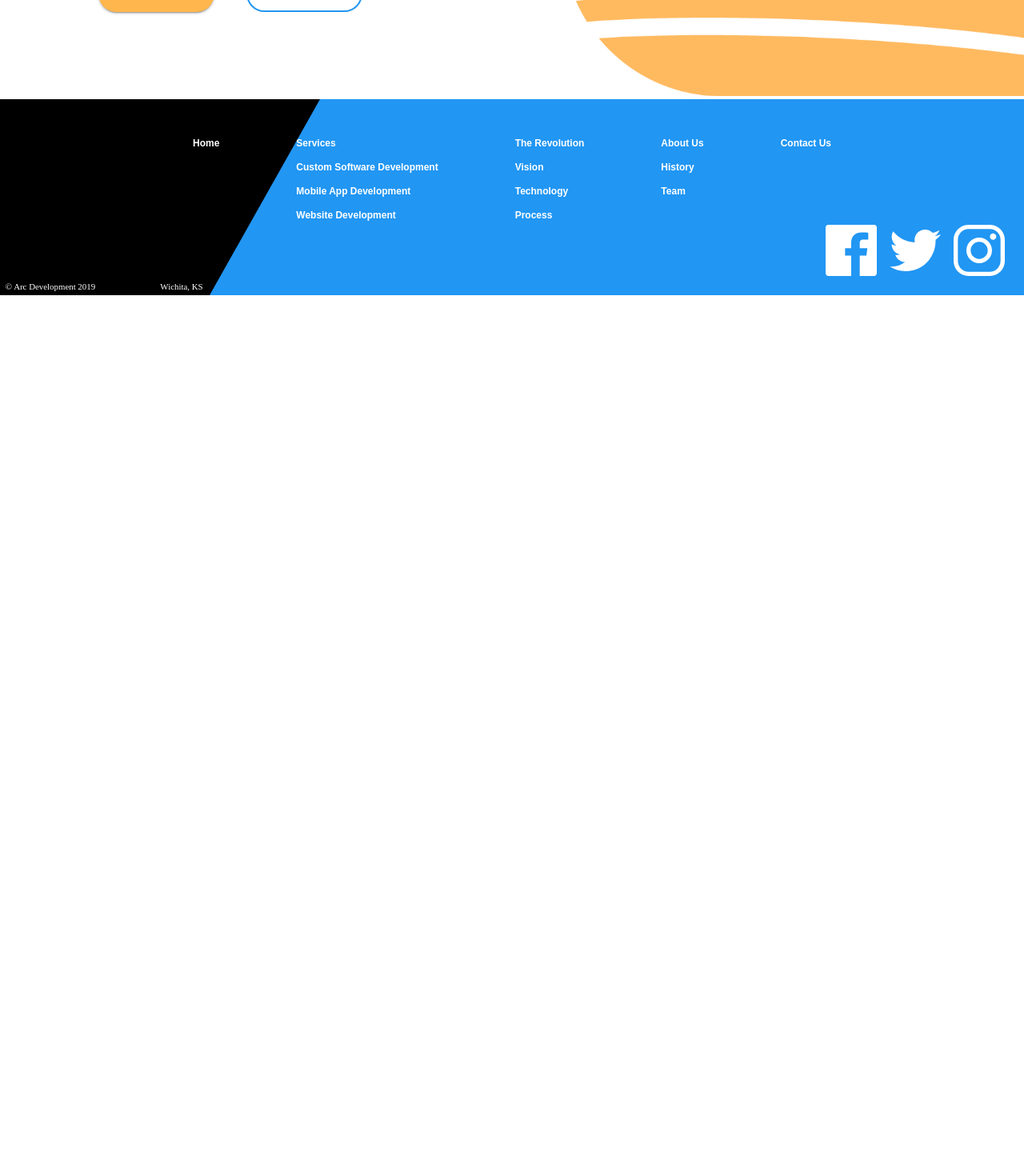
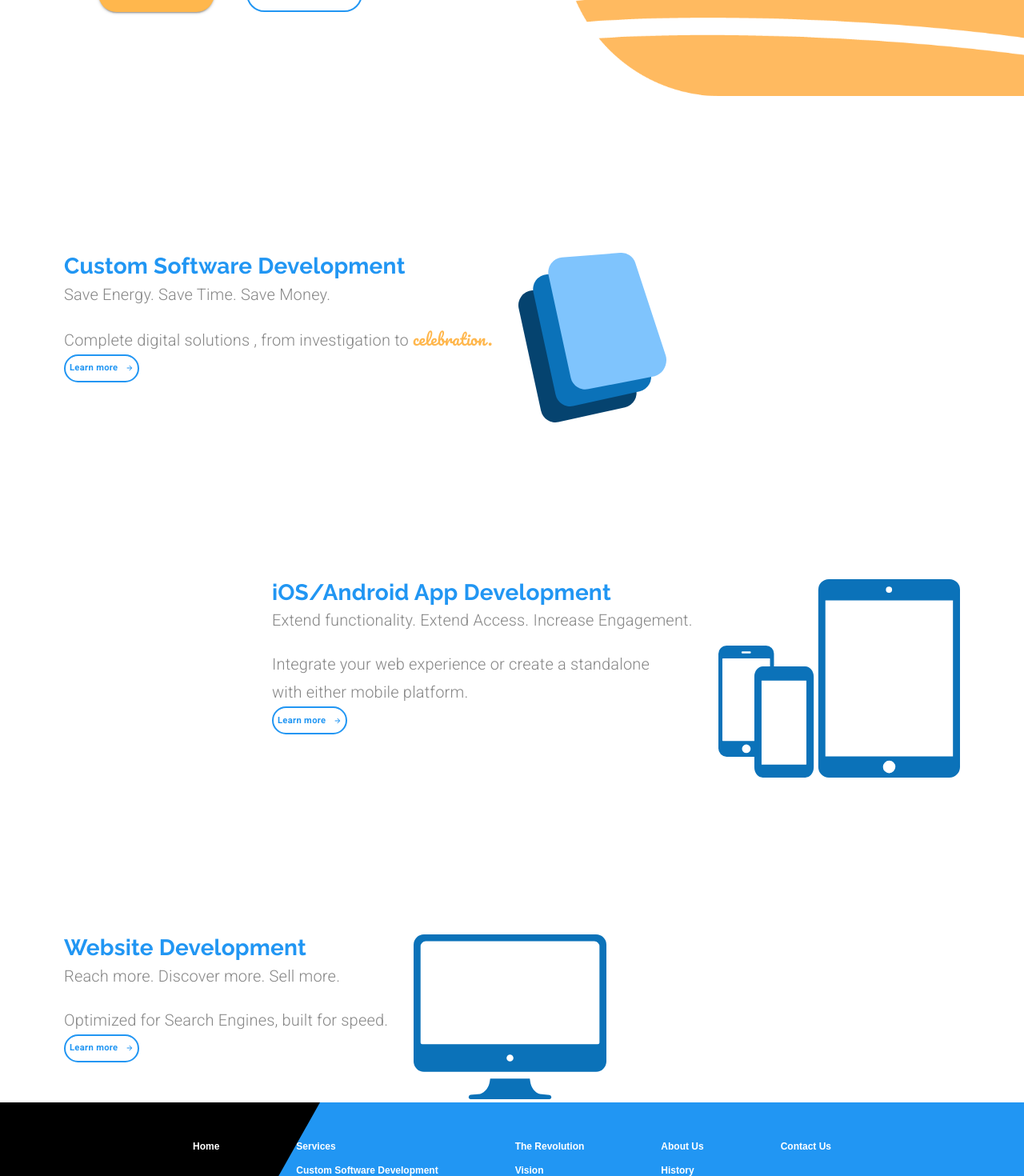
Before and after one commit to SorinTautu1991/Material-UI-Project, a React (Create React App) app: page / in a window 1280 px wide. Shown: the part 480-1950 px from the top of the page at 80% size. Before the commit the page ends 849 px from the top, so only its background shows below. Built offline with nearby package versions, Linux system fonts and the light colour scheme.

Commit message:
Finished Services Block

```diff
--- a/src/components/LandingPage.js
+++ b/src/components/LandingPage.js
@@ -1,12 +1,16 @@
 import React from "react";
 import Lottie from "react-lottie";
 import { makeStyles, useTheme } from "@material-ui/core/styles";
+import useMediaQuery from "@material-ui/core/useMediaQuery";
 import Grid from "@material-ui/core/Grid";
 import Button from "@material-ui/core/Button";
 import Typography from "@material-ui/core/Typography";
 
 import ButtonArrow from "./ui/ButtonArrow";
 import animationData from "../animations/landinganimation/data";
+import customSoftwareIcon from "../assets/Custom Software Icon.svg";
+import mobileAppsIcon from "../assets/mobileIcon.svg";
+import websitesIcon from "../assets/websiteIcon.svg";
 
 const useStyles = makeStyles((theme) => ({
   mainContainer: {
@@ -36,13 +40,7 @@ const useStyles = makeStyles((theme) => ({
     marginTop: "1em",
   },
   learnButtonHero: {
-    borderColor: theme.palette.common.blue,
-    color: theme.palette.common.blue,
-    borderWidth: 2,
-    textTransform: "none",
-    borderRadius: 50,
-    fontFamily: "Roboto",
-    fontWeight: "bold",
+    ...theme.typography.learnButton,
     fontSize: "0.9rem",
     height: 45,
     width: 145,
@@ -52,11 +50,34 @@ const useStyles = makeStyles((theme) => ({
     marginleft: "1em",
     [theme.breakpoints.down("xs")]: { marginLeft: "" },
   },
+  specialText: {
+    fontFamily: "Pacifico",
+    color: theme.palette.common.orange,
+  },
+  learnButton: {
+    ...theme.typography.learnButton,
+    fontSize: "0.7rem",
+    height: 35,
+    padding: 5,
+    [theme.breakpoints.down("sm")]: { marginBottom: "2em" },
+  },
+  subtitle: { marginBottom: "1em" },
+  icon: {
+    marginLeft: "2em",
+    [theme.breakpoints.down("xs")]: {
+      marginLeft: 0,
+    },
+  },
+  serviceContainer: {
+    marginTop: "12em",
+    [theme.breakpoints.down("sm")]: { padding: 25 },
+  },
 }));
 
 const LandingPage = () => {
   const classes = useStyles();
   const theme = useTheme();
+  const matchesSM = useMediaQuery(theme.breakpoints.down("sm"));
 
   const defaultOptions = {
     loop: true,
@@ -69,6 +90,8 @@ const LandingPage = () => {
   return (
     <Grid className={classes.mainContainer} container direction="column">
       <Grid item>
+        {" "}
+        {/* -----Hero Block----- */}
         <Grid
           container
           justifyContent="flex-end"
@@ -106,6 +129,127 @@ const LandingPage = () => {
           </Grid>
         </Grid>
       </Grid>
+      <Grid item>
+        {/* -----Custom Software Block----- */}
+        <Grid
+          className={classes.serviceContainer}
+          container
+          direction="block"
+          justifyContent={matchesSM ? "center" : undefined}
+        >
+          <Grid
+            style={{
+              marginLeft: matchesSM ? 0 : "5em",
+              textAlign: matchesSM ? "center" : undefined,
+            }}
+            item
+          >
+            <Typography variant="h4">Custom Software Development</Typography>
+            <Typography className={classes.subtitle} variant="subtitle1">
+              Save Energy. Save Time. Save Money.
+            </Typography>
+            <Typography variant="subtitle1">
+              Complete digital solutions , from investigation to{" "}
+              <span className={classes.specialText}>celebration.</span>
+            </Typography>
+            <Button variant="outlined" className={classes.learnButton}>
+              <span style={{ marginRight: 10 }}>Learn more</span>
+              <ButtonArrow
+                width={10}
+                height={10}
+                fill={theme.palette.common.blue}
+              />
+            </Button>
+          </Grid>
+          <Grid item>
+            <img
+              className={classes.icon}
+              alt="custom software"
+              src={customSoftwareIcon}
+            />
+          </Grid>
+        </Grid>
+      </Grid>
+      <Grid item>
+        {/* -----iOS/Android Block----- */}
+        <Grid
+          className={classes.serviceContainer}
+          container
+          direction="block"
+          justifyContent={matchesSM ? "center" : "flex-end"}
+        >
+          <Grid
+            style={{
+              textAlign: matchesSM ? "center" : undefined,
+            }}
+            item
+          >
+            <Typography variant="h4">iOS/Android App Development</Typography>
+            <Typography className={classes.subtitle} variant="subtitle1">
+              Extend functionality. Extend Access. Increase Engagement.
+            </Typography>
+            <Typography variant="subtitle1">
+              Integrate your web experience or create a standalone{" "}
+              {matchesSM ? null : <br />}with either mobile platform.
+            </Typography>
+            <Button variant="outlined" className={classes.learnButton}>
+              <span style={{ marginRight: 10 }}>Learn more</span>
+              <ButtonArrow
+                width={10}
+                height={10}
+                fill={theme.palette.common.blue}
+              />
+            </Button>
+          </Grid>
+          <Grid style={{ marginRight: matchesSM ? 0 : "5em" }} item>
+            <img
+              className={classes.icon}
+              alt="mobile phone icon"
+              src={mobileAppsIcon}
+            />
+          </Grid>
+        </Grid>
+      </Grid>
+      <Grid item>
+        {/* -----Websites Development Block----- */}
+        <Grid
+          className={classes.serviceContainer}
+          container
+          direction="block"
+          justifyContent={matchesSM ? "center" : undefined}
+        >
+          <Grid
+            style={{
+              marginLeft: matchesSM ? 0 : "5em",
+              textAlign: matchesSM ? "center" : undefined,
+            }}
+            item
+          >
+            <Typography variant="h4">Website Development</Typography>
+            <Typography className={classes.subtitle} variant="subtitle1">
+              Reach more. Discover more. Sell more.
+            </Typography>
+            <Typography variant="subtitle1">
+              Optimized for Search Engines, built for speed.
+            </Typography>
+            <Button variant="outlined" className={classes.learnButton}>
+              <span style={{ marginRight: 10 }}>Learn more</span>
+              <ButtonArrow
+                width={10}
+                height={10}
+                fill={theme.palette.common.blue}
+              />
+            </Button>
+          </Grid>
+          <Grid item>
+            <img
+              className={classes.icon}
+              alt="website icon"
+              src={websitesIcon}
+            />
+          </Grid>
+        </Grid>
+      </Grid>
     </Grid>
   );
 };
--- a/src/components/ui/Footer.js
+++ b/src/components/ui/Footer.js
@@ -112,7 +112,7 @@ const Footer = ({ value, setValue, selectedIndex, setSelectedIndex }) => {
                   setSelectedIndex(2);
                 }}
               >
-                Mobile App Development
+                iOS/Android App Development
               </Grid>
               <Grid
                 item
--- a/src/components/ui/Header.js
+++ b/src/components/ui/Header.js
@@ -129,7 +129,7 @@ const Header = ({ value, setValue, selectedIndex, setSelectedIndex }) => {
         selectedIndex: 1,
       },
       {
-        name: "Mobile App Development",
+        name: "iOS/Android App Development",
         link: "/mobileapps",
         activeIndex: 1,
         selectedIndex: 2,
--- a/src/components/ui/Theme.js
+++ b/src/components/ui/Theme.js
@@ -2,6 +2,7 @@ import { createTheme } from "@material-ui/core/styles";
 
 const arcBlue = "#2196f3";
 const arcOrange = "#ffb74d";
+const arcGrey = "#868686";
 
 const theme = createTheme({
   palette: {
@@ -33,6 +34,27 @@ const theme = createTheme({
       color: `${arcBlue}`,
       lineHeight: 1.5,
     },
+    h3: {
+      fontFamily: "Pacifico",
+      fontSize: "2.5 rem",
+      color: `${arcBlue}`,
+    },
+    h4: {
+      fontFamily: "Raleway",
+      fontSize: "1.75rem",
+      color: `${arcBlue}`,
+      fontWeight: 700,
+    },
+    subtitle1: { fontSize: "1.25rem", fontWeight: 300, color: `${arcGrey}` },
+    learnButton: {
+      borderColor: `${arcBlue}`,
+      color: `${arcBlue}`,
+      borderWidth: 2,
+      textTransform: "none",
+      borderRadius: 50,
+      fontFamily: "Roboto",
+      fontWeight: "bold",
+    },
   },
 });
 export default theme;
```
